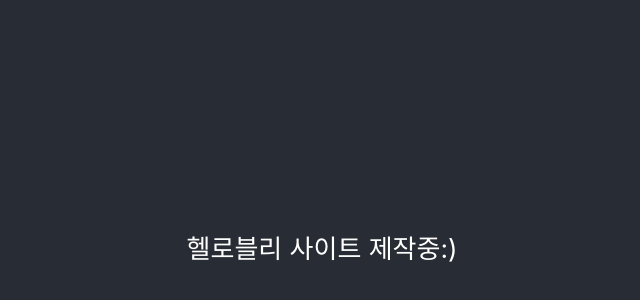
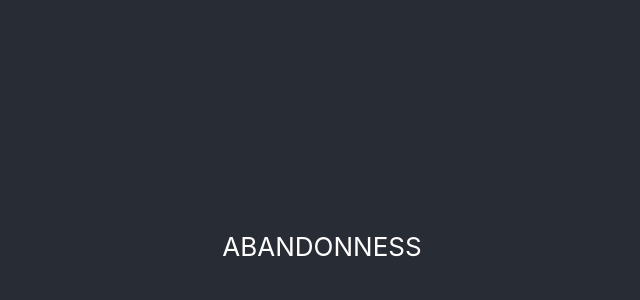
Before and after one commit to jeongyunjae/ABANDONNESS, a React (Create React App) app in the folder client/: page / in a window 1280 px wide. Shown: the part 154-454 px from the top of the page, without its empty margins (318-958 px from the left). Built offline with nearby package versions, Linux system fonts and the light colour scheme.

Commit message:
modified

```diff
--- a/client/src/App.js
+++ b/client/src/App.js
@@ -5,7 +5,7 @@ function App() {
   return (
     <div className="App">
       <header className="App-header">
-        <p>헬로블리 사이트 제작중:)</p>
+        <p>ABANDONNESS</p>
       </header>
     </div>
   );
```
